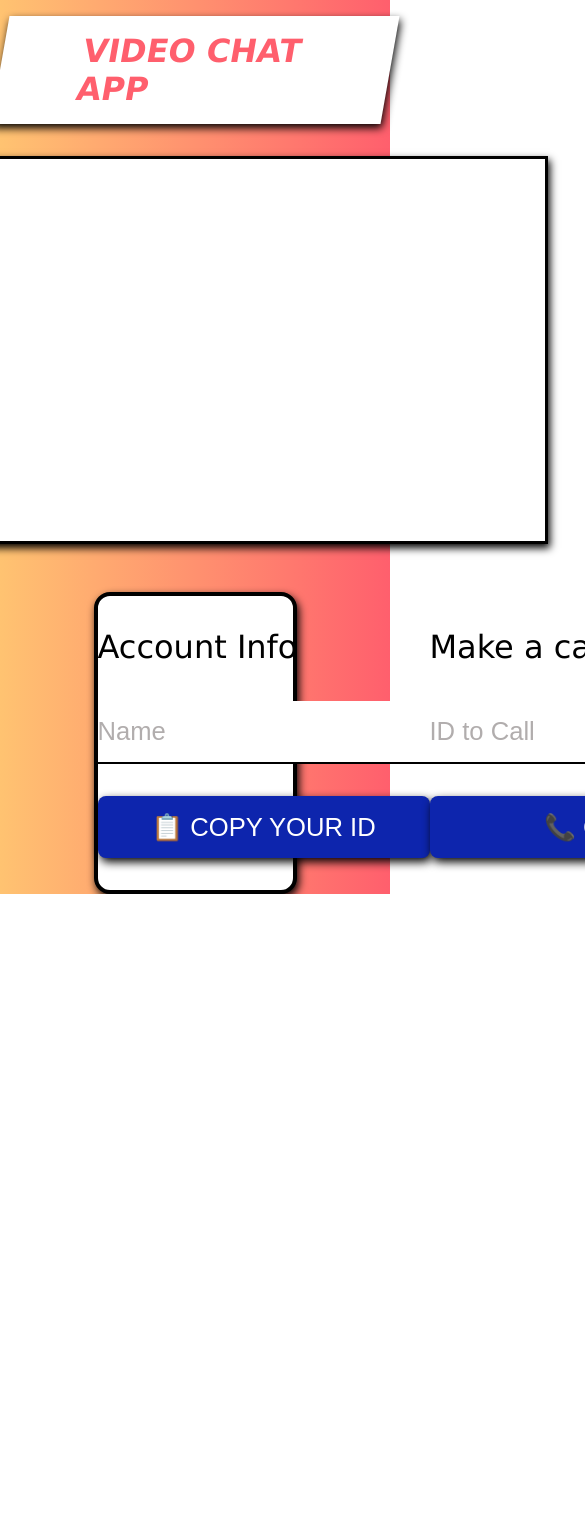
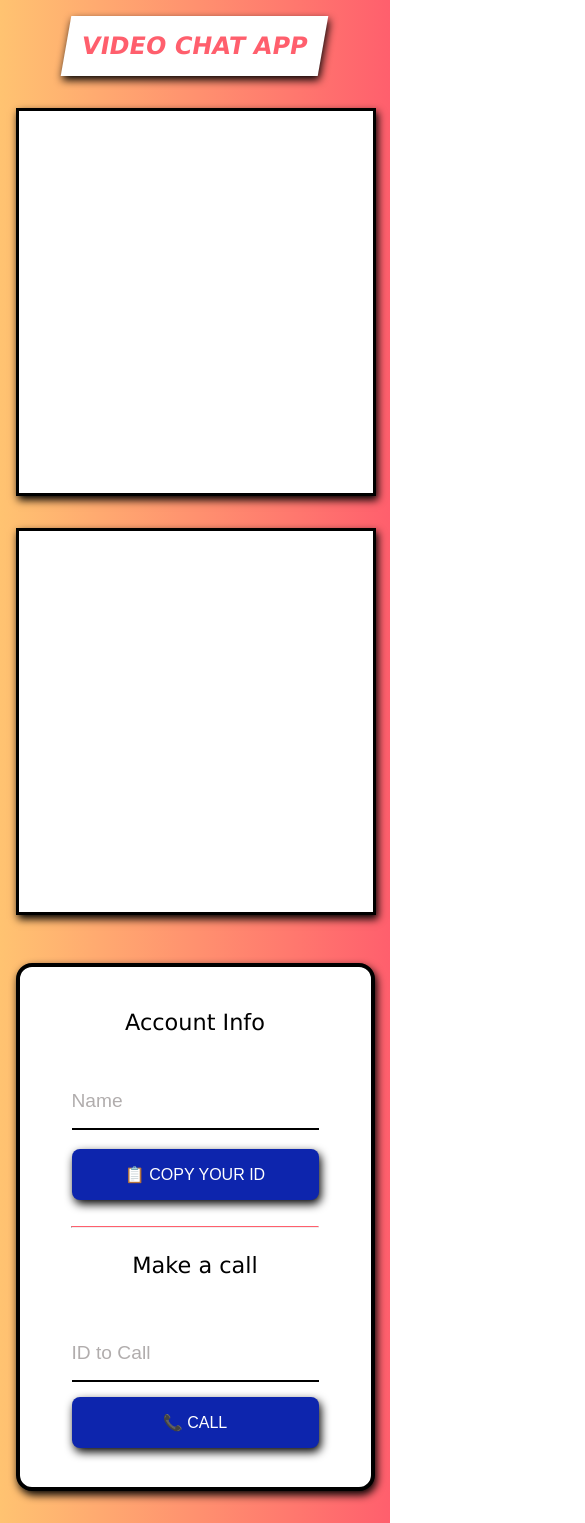
Before and after one commit to emanuel-yaish/video-chat-app, a React (Create React App) app in the folder client/: page / in a window 390 px wide. Shown: the top 1523 px of the page, 585 px wide, since content can reach past the window. Before the commit the page ends 894 px from the top, so only its background shows below. Built offline with nearby package versions, Linux system fonts and the light colour scheme; no server answers.

Commit message:
add responsive mode

```diff
--- a/client/src/App.css
+++ b/client/src/App.css
@@ -25,3 +25,15 @@
   transform: skew(-10deg);
   box-shadow: 2px 4px 8px black;
 }
+
+/* If screen size is 600px wide, or less */
+@media screen and (max-width: 1200px) {
+  .video-chat-app {
+    padding-bottom: 2rem;
+  }
+
+  .video-chat-app-title {
+    font-size: 1.5rem;
+    padding: 1rem;
+  }
+}
--- a/client/src/components/Notifications.css
+++ b/client/src/components/Notifications.css
@@ -8,3 +8,16 @@
 .caller-name {
   color: #ff5f6d;
 }
+
+@media screen and (max-width: 1200px) {
+  .notification {
+    flex-direction: column;
+    justify-content: space-between;
+    height: 11vh;
+  }
+
+  .notification h1 {
+    font-size: 1.3rem;
+    font-weight: 400;
+  }
+}
--- a/client/src/components/Options.css
+++ b/client/src/components/Options.css
@@ -50,6 +50,7 @@
   display: block;
   visibility: hidden;
   margin-top: 1rem;
+  color: #ff5f6d;
 }
 
 .visible-label {
@@ -62,3 +63,50 @@
 .info-container-input:focus {
   outline: none;
 }
+
+@media screen and (max-width: 1200px) {
+  .options {
+    width: 90%;
+  }
+  .options-form {
+    flex-direction: column;
+    width: 100%;
+    align-items: center;
+    text-align: center;
+  }
+
+  .option-container-item {
+    flex-direction: column;
+    justify-content: space-around;
+    height: 25vh;
+  }
+  .info-container-title {
+    font-size: 1.4rem;
+    margin-bottom: 0;
+  }
+
+  .info-container-input {
+    margin-bottom: 0;
+    font-size: 1.2rem;
+  }
+
+  .info-container-title {
+    padding: 0;
+  }
+
+  .options-btn {
+    font-size: 1rem;
+    padding: 1rem 1rem;
+  }
+  .option-separator {
+    width: 70%;
+    margin: 1rem 0;
+    border-top: 0.1rem solid #ff5f6d;
+  }
+
+  .info-container-label {
+    text-align: left;
+    color: #ff5f6d;
+    margin: 0;
+  }
+}
--- a/client/src/components/Options.jsx
+++ b/client/src/components/Options.jsx
@@ -23,7 +23,7 @@ function Options({ children }) {
                   name ? "visible-label" : ""
                 } `}
               >
-                Name
+                Name:
               </label>
             }
             <input
@@ -38,6 +38,7 @@ function Options({ children }) {
             <button className="options-btn">📋 Copy your Id</button>
           </CopyToClipboard>
         </div>
+        <hr className="option-separator" />
         <div className="option-container-item">
           <h3 className="info-container-title">Make a call</h3>
           <label
@@ -45,7 +46,7 @@ function Options({ children }) {
               idToCall ? "visible-label" : ""
             } `}
           >
-            ID to Call
+            ID to Call:
           </label>
           <input
             className="info-container-input"
--- a/client/src/components/VideoPlayer.css
+++ b/client/src/components/VideoPlayer.css
@@ -19,3 +19,24 @@ video {
 .video-player-name {
   margin-bottom: 0.5rem;
 }
+
+/* If screen size is 600px wide, or less */
+@media screen and (max-width: 1200px) {
+  .video-player {
+    flex-direction: column;
+    padding: 1rem;
+  }
+
+  .video-container {
+    background-color: white;
+    padding: 1rem;
+    margin: 0;
+    width: 90%;
+    margin: 1rem 0;
+  }
+
+  video {
+    height: 40vh;
+    width: 100%;
+  }
+}
--- a/client/src/components/VideoPlayer.jsx
+++ b/client/src/components/VideoPlayer.jsx
@@ -13,7 +13,7 @@ function VideoPlayer(props) {
         <video playsInline muted ref={myVideo} autoPlay />
       </div>
 
-      {callAccepted && !callEnded && (
+      {!callAccepted && !callEnded && (
         <div className="video-container">
           <h4 className="video-player-name">{call.name}</h4>
           <video playsInline ref={userVideo} autoPlay />
```
